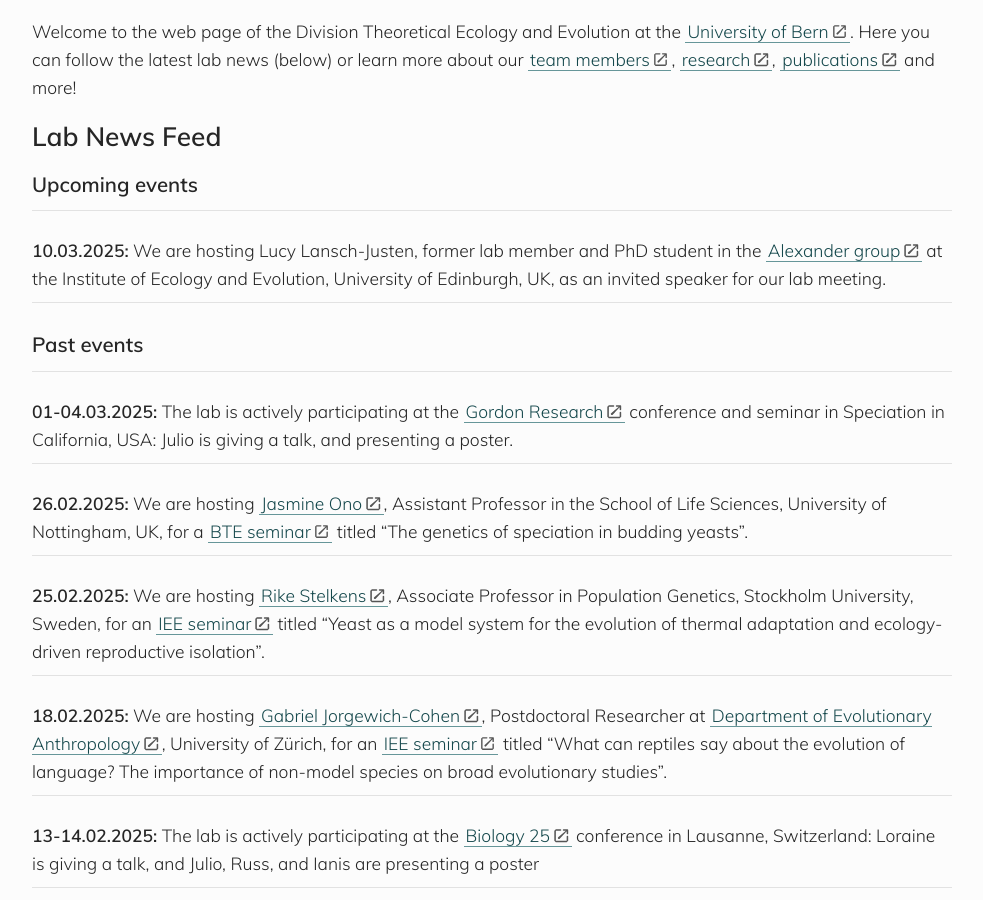
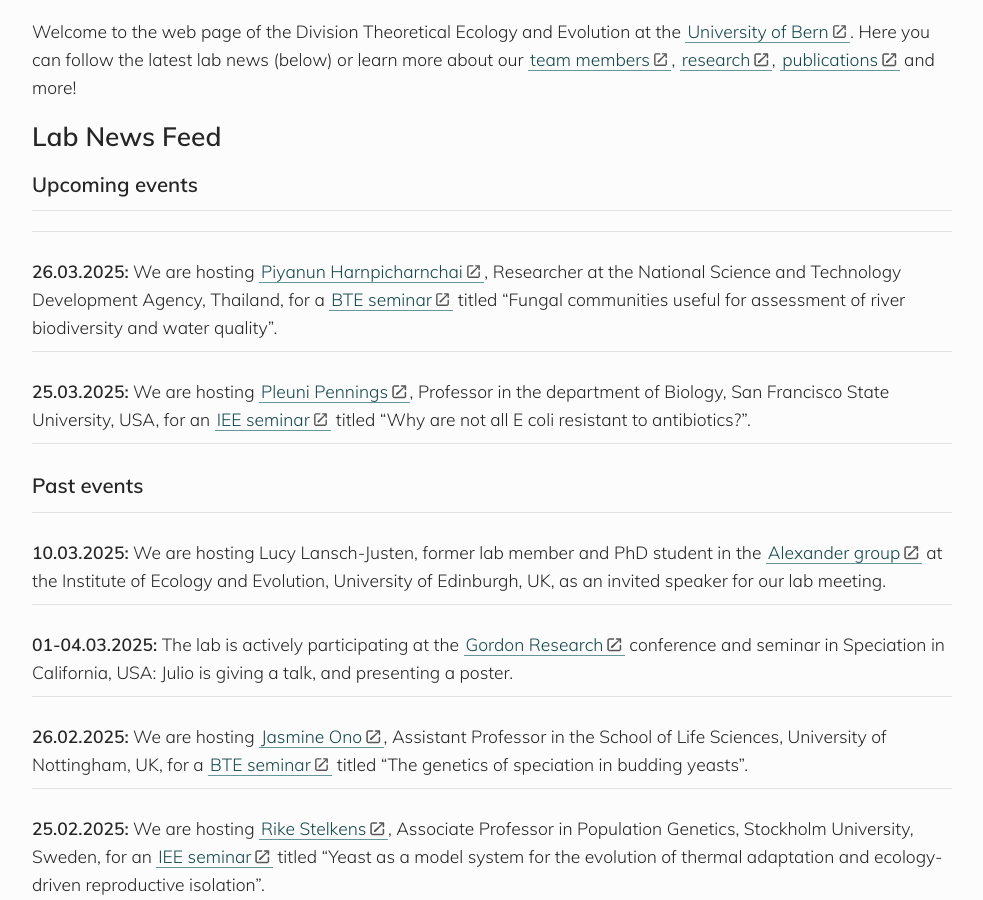
Before and after one commit to banklab/banklab.github.io, a Jekyll site: the page built from index.md, in a window 1280 px wide and 900 px high, scrolled down 404 px. Shown: the whole window, without its empty margins (148-1131 px from the left). Built offline with Jekyll 4.4.1, drawn with Linux system fonts in a browser that asks for light colours; some web fonts are replaced.

Commit message:
Update index

```diff
--- a/index.md
+++ b/index.md
@@ -14,11 +14,23 @@ Welcome to the web page of the Division Theoretical Ecology and Evolution at the
 
 ---
 
-**10.03.2025:** We are hosting Lucy Lansch-Justen, former lab member and PhD student in the [Alexander group](https://biology.ed.ac.uk/alexander) at the Institute of Ecology and Evolution, University of Edinburgh, UK, as an invited speaker for our lab meeting.
+
+
+---
+
+**26.03.2025:** We are hosting [Piyanun Harnpicharnchai](https://www.researchgate.net/profile/Piyanun-Harnpicharnchai), Researcher at the National Science and Technology Development Agency, Thailand, for a [BTE seminar](https://www.iee.unibe.ch/studies/lecture_series_in_behavioral_theoretical_and_evolutionary_biology/index_eng.html) titled "Fungal communities useful for assessment of river biodiversity and water quality".
+
+---
+
+**25.03.2025:** We are hosting [Pleuni Pennings](https://pleunipennings.wordpress.com/), Professor in the department of Biology, San Francisco State University, USA, for an [IEE seminar](https://www.iee.unibe.ch/studies/lecture_series_in_ecology_and_evolution/index_eng.html) titled "Why are not all E coli resistant to antibiotics?".
 
 ---
 
 ### Past events
+
+---
+
+**10.03.2025:** We are hosting Lucy Lansch-Justen, former lab member and PhD student in the [Alexander group](https://biology.ed.ac.uk/alexander) at the Institute of Ecology and Evolution, University of Edinburgh, UK, as an invited speaker for our lab meeting.
 
 ---
 
```
